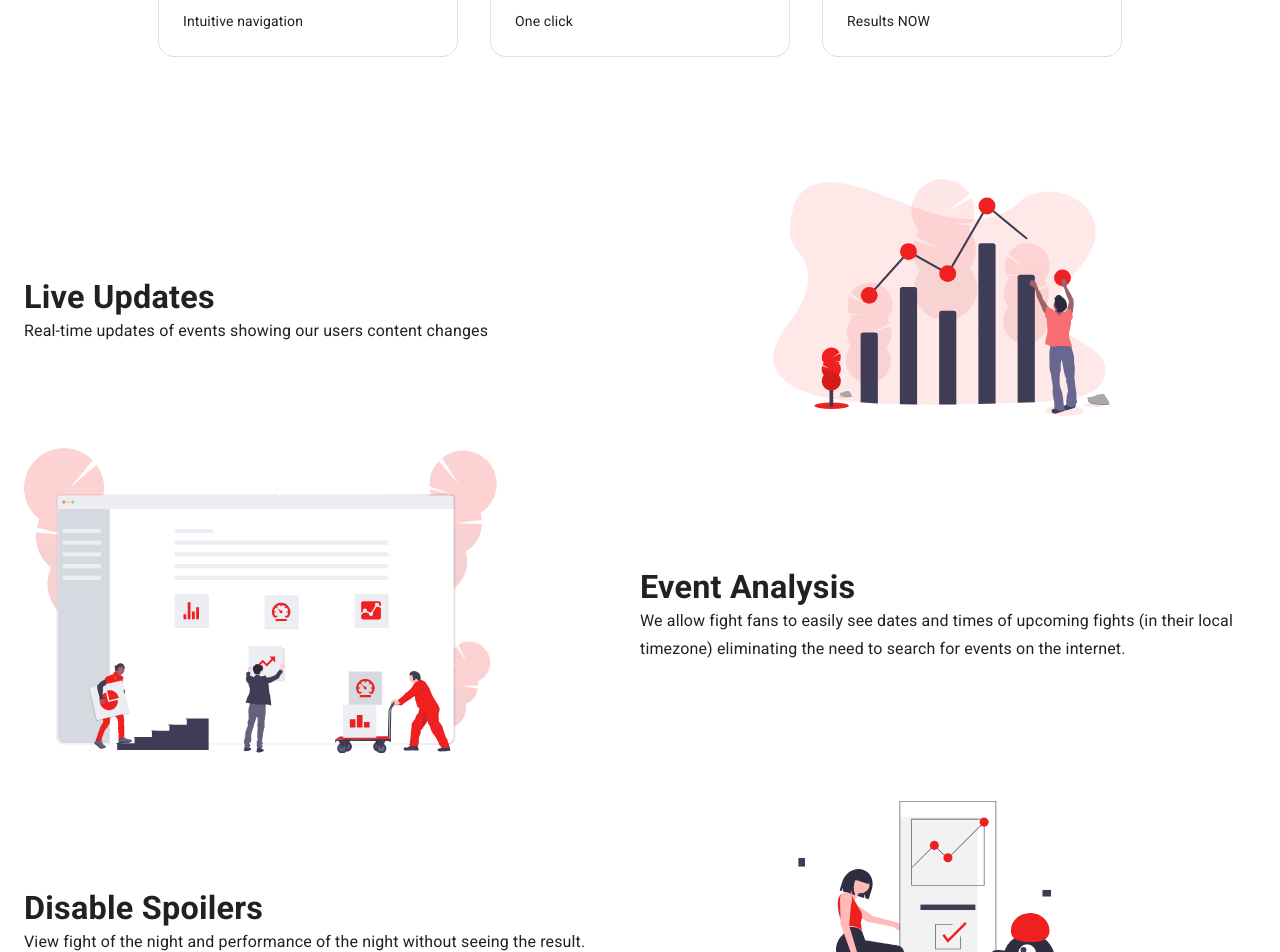
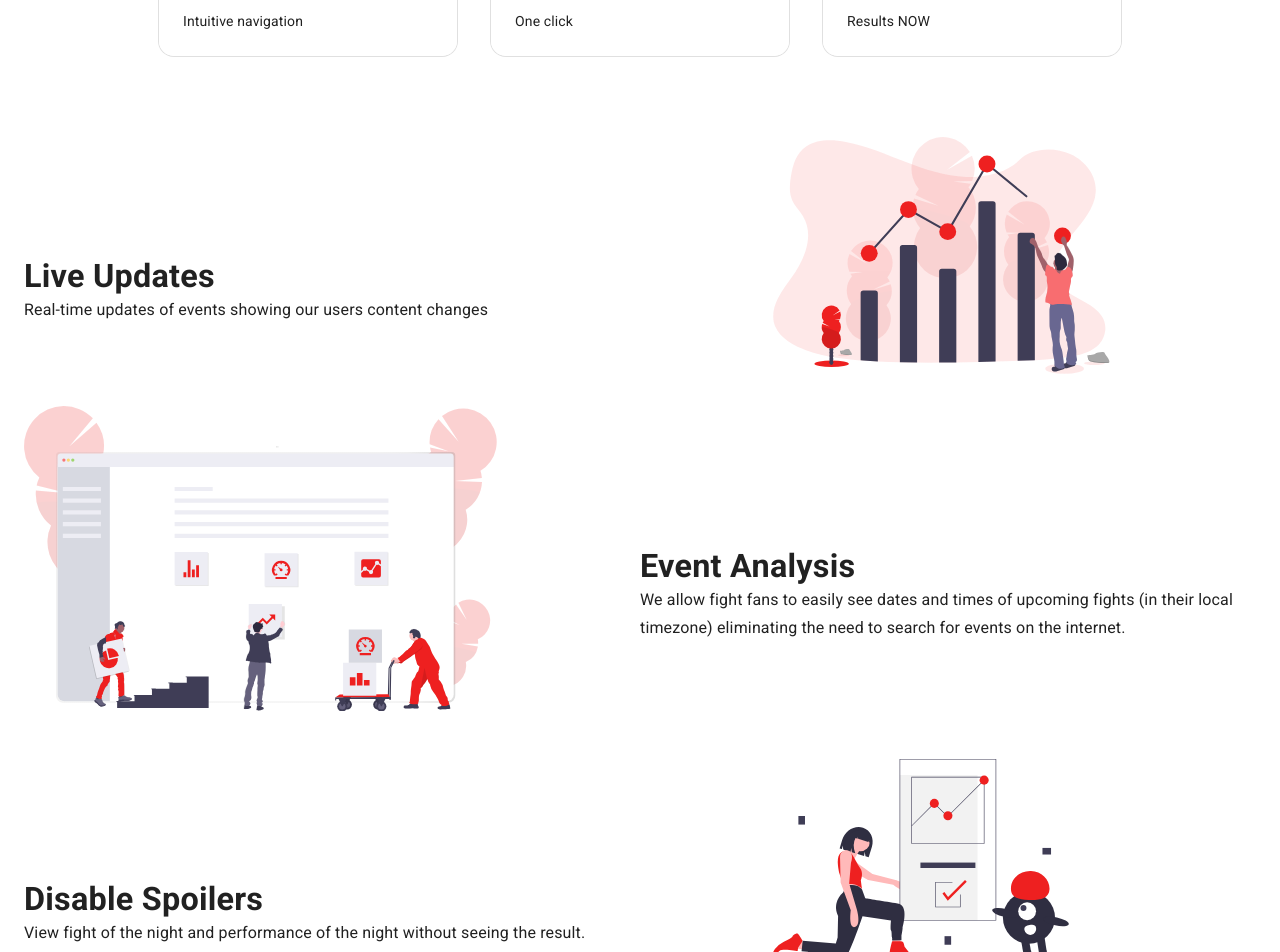
Before and after one commit to issackj1/UFCEvents-LandingPage, a React (Create React App) app: page / in a window 1280 px wide. Shown: the part 1000-1952 px from the top of the page. Built offline with nearby package versions, Linux system fonts and the light colour scheme.

Commit message:
Update Services.js

```diff
--- a/src/components/Services.js
+++ b/src/components/Services.js
@@ -3,8 +3,18 @@ import { Grid, Typography } from "@material-ui/core";
 import SvgCharts from "../svg/SvgCharts";
 import HeroImage from "../svg/HeroImage";
 import SpoilerImage from "../svg/SpoilerImage";
+import { makeStyles } from "@material-ui/core/styles";
+
+const useStyles = makeStyles(() => ({
+  title: {
+    paddingTop: "2em",
+    fontWeight: "bolder",
+  },
+  picture: { paddingTop: "3em" },
+}));
 
 const Services = () => {
+  const classes = useStyles();
   return (
     <>
       <Grid item id={"services"}>
@@ -15,17 +25,14 @@ const Services = () => {
           alignItems={"center"}
         >
           <Grid item sm={12} md={5}>
-            <Typography
-              variant={"h4"}
-              style={{ paddingTop: "2em", fontWeight: "bolder" }}
-            >
+            <Typography variant={"h4"} className={classes.title}>
               Live Updates
             </Typography>
             <Typography variant={"subtitle1"}>
               Real-time updates of events showing our users content changes
             </Typography>
           </Grid>
-          <Grid item sm={12} md={5} style={{ paddingTop: "3em" }}>
+          <Grid item sm={12} md={5}>
             <SvgCharts viewBox={"-100 0 1700 784.41"} />
           </Grid>
         </Grid>
@@ -37,14 +44,11 @@ const Services = () => {
           justify={"space-between"}
           alignItems={"center"}
         >
-          <Grid item sm={12} md={5} style={{ paddingTop: "3em" }}>
+          <Grid item sm={12} md={5}>
             <HeroImage />
           </Grid>
           <Grid item sm={12} md={6}>
-            <Typography
-              variant={"h4"}
-              style={{ paddingTop: "2em", fontWeight: "bolder" }}
-            >
+            <Typography variant={"h4"} className={classes.title}>
               Event Analysis
             </Typography>
             <Typography variant={"subtitle1"}>
@@ -63,7 +67,7 @@ const Services = () => {
           alignItems={"center"}
         >
           <Grid item sm={12} md={6}>
-            <Typography variant={"h4"} style={{ fontWeight: "bolder" }}>
+            <Typography variant={"h4"} className={classes.title}>
               Disable Spoilers
             </Typography>
             <Typography variant={"subtitle1"}>
```
